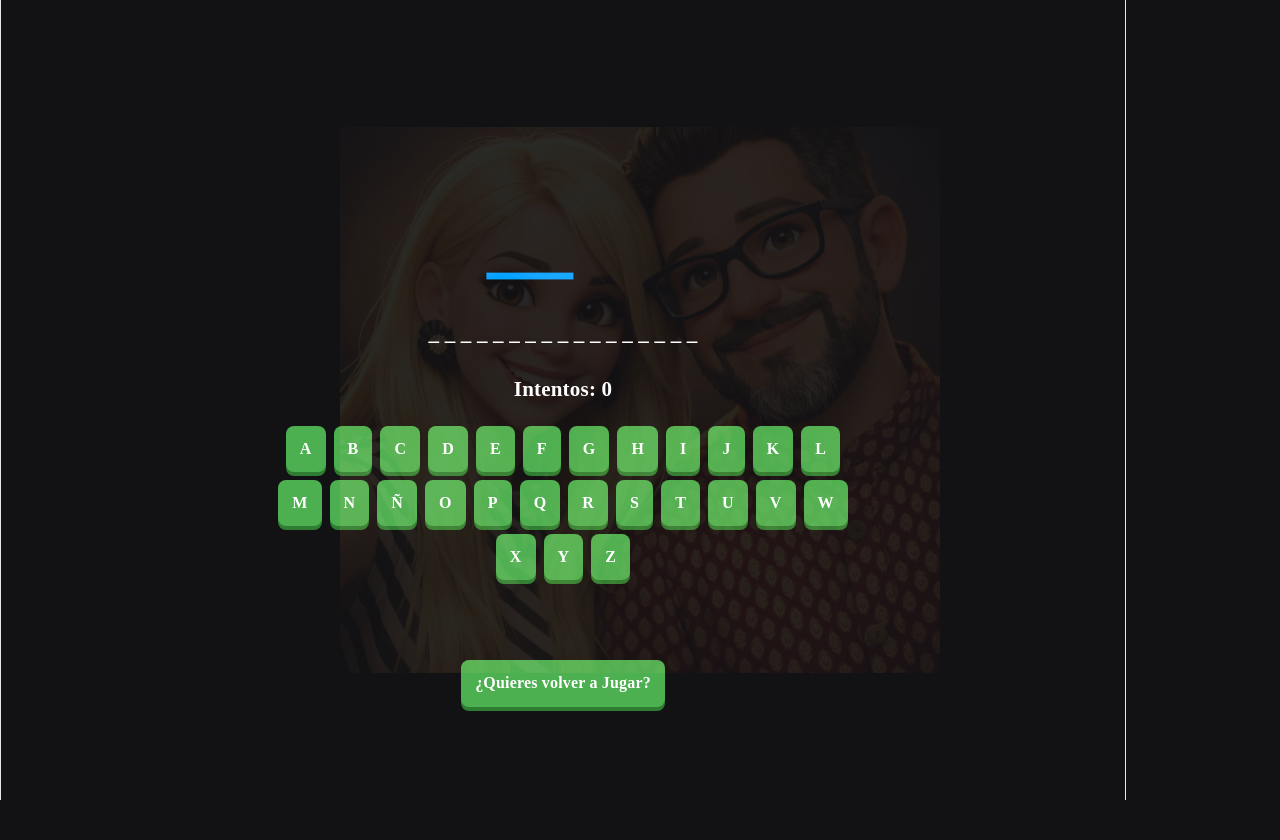
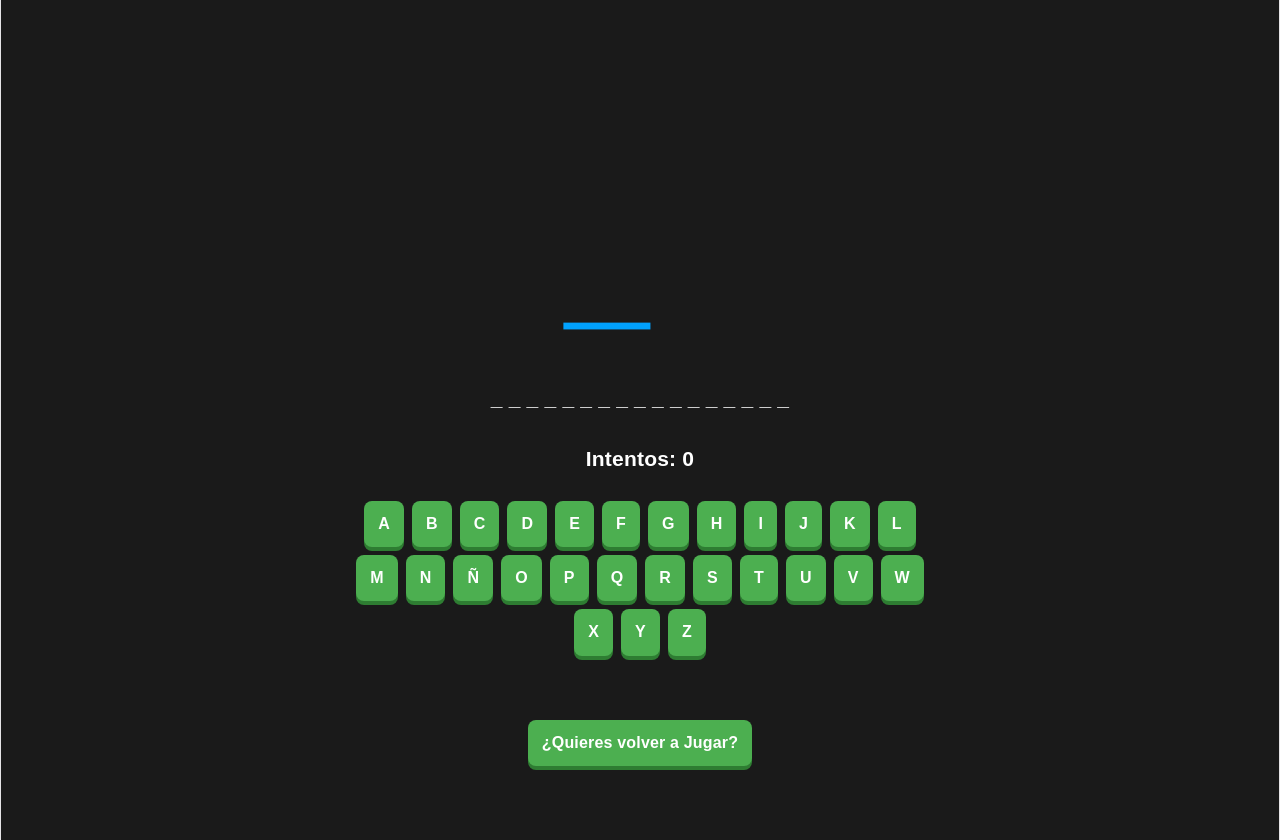
Before and after one commit to marcoams84-ship-it/Markus, a React (Vite) app: page / in a window 1280 px wide. Before the commit the page ends 800 px from the top, so only its background shows below. Built offline with nearby package versions, Linux system fonts and the light colour scheme.

Commit message:
Restauración del juego original

```diff
--- a/src/App.css
+++ b/src/App.css
@@ -1,46 +1,31 @@
-/* FONDO GENERAL */
 body, html, #root {
-  background-color: #121214 !important;
+  background-color: #1a1a1a;
   margin: 0;
   padding: 0;
   min-height: 100vh;
+  width: 100%;
   color: white;
-  overflow-y: auto; /* Permite bajar con el ratón o el dedo */
+  font-family: Arial, sans-serif;
+  overflow-y: auto; /* Permite bajar para ver el botón de reinicio */
 }
 
-/* SELLO DE AUDRY AL FONDO */
-.watermark {
-  position: fixed;
-  top: 50%;
-  left: 50%;
-  transform: translate(-50%, -50%);
-  width: 600px;
-  max-width: 80vw;
-  mix-blend-mode: screen;
-  opacity: 0.1;
-  z-index: 0;
-  pointer-events: none;
-}
-
-/* CONTENEDOR PRINCIPAL */
 .hero {
-  position: relative;
   display: flex;
   flex-direction: column;
   align-items: center;
+  justify-content: center;
   padding: 20px;
-  z-index: 10;
-  gap: 10px;
+  gap: 15px;
+  min-height: 100vh;
+  text-align: center;
 }
 
-/* EL DIBUJO (Tamaño seguro para que no choque arriba) */
 .hang-drawing {
-  width: 200px; /* Tamaño pequeño pero seguro */
+  width: 200px;
   height: auto;
-  margin-top: 10px;
+  margin: 10px 0;
 }
 
-/* TUS BOTONES VERDES DE SIEMPRE */
 button {
   all: unset;
   background: #4caf50;
@@ -53,9 +38,11 @@ button {
   cursor: pointer;
   display: inline-block;
   box-shadow: 0 4px 0 #2e7d32;
+  transition: transform 0.1s ease;
 }
 
+button:hover { background: #43a047; }
 button:active { transform: translateY(2px); box-shadow: 0 2px 0 #2e7d32; }
-button:disabled { background: #555; box-shadow: none; opacity: 0.5; }
+button:disabled { background: #555; box-shadow: none; opacity: 0.5; cursor: not-allowed; }
 
-h3, h2 { text-align: center; margin: 10px 0; }
+h2, h3 { margin: 10px 0; }
--- a/src/App.tsx
+++ b/src/App.tsx
@@ -1,62 +1,43 @@
 
 import { letters } from './Helpers/letters';
-
 import './App.css'
 import { HangImage } from './componentes/HangImage';
 import { useEffect, useState } from 'react';
 import { getRandomWord } from './Helpers/getRandomWord';
 
 function App() {
+  const [word, setWord] = useState(getRandomWord);
+  const [hiddenWord, sethiddenword] = useState('_ '.repeat(word.length));
+  const [attempts, setAttempts] = useState(0);
+  const [lose, setLose] = useState(false);
+  const [won, setWon] = useState(false);
 
-  const [word, setWord] = useState (getRandomWord);
-  const [hiddenWord, sethiddenword] = useState ('_ '.repeat( word.length ));
-  const [ attempts, setAttempts ] = useState(0);
-  const [ lose, setLose ] = useState( false );
-  const [ won, setWon ] = useState( false );
+  useEffect(() => {
+    if (attempts >= 9) setLose(true);
+  }, [attempts]);
 
-  useEffect( () => {
-    if ( attempts >=9 ) {
-      setLose( true )
-    }
-  }, [attempts] );
+  useEffect(() => {
+    const currentHiddenWord = hiddenWord.split(' ').join('');
+    if (currentHiddenWord === word) setWon(true);
+  }, [hiddenWord]);
 
-  useEffect ( () => {
-
-    const currenHiddenWord = hiddenWord.split(' ').join('');
-
-    if ( currenHiddenWord === word) {
-      setWon( true );
-    }
-
-  }, [ hiddenWord ] )
-
-  const checkLetter = ( letter: string ) => {
-
-    if ( lose ) return;
-
-    if ( !word.includes(letter) ) {
-      setAttempts( Math.min( attempts + 1, 9 ) );
+  const checkLetter = (letter: string) => {
+    if (lose || won) return;
+    if (!word.includes(letter)) {
+      setAttempts(Math.min(attempts + 1, 9));
       return;
     }
-
-    const hiddenWordArray = hiddenWord.split(' ')
-
-
-    for ( let i = 0; i < word.length; i++) {
-      if ( word[i] === letter ) {
-      hiddenWordArray[i] = letter;
+    const hiddenWordArray = hiddenWord.split(' ');
+    for (let i = 0; i < word.length; i++) {
+      if (word[i] === letter) hiddenWordArray[i] = letter;
     }
-    }
-
     sethiddenword(hiddenWordArray.join(' '));
-
   }
 
   const newGame = () => {
     const newWord = getRandomWord();
-
-    setWord( newWord );
-    sethiddenword( '_ '.repeat( newWord.length ) );
+    setWord(newWord);
+    sethiddenword('_ '.repeat(newWord.length));
     setAttempts(0);
     setLose(false);
     setWon(false);
@@ -64,37 +45,28 @@ function App() {
 
   return (
     <div className="hero">
-      <img src="/Audry.png" className="watermark" alt="" />
+      <HangImage imageNumber={attempts} />
+      <h3>{hiddenWord}</h3>
+      <h3>Intentos: {attempts}</h3>
+      {lose && <h2>You Lose! - Palabra: {word}</h2>}
+      {won && <h2>You Win! Marco siempre es el mejor</h2>}
 
-      <HangImage imageNumber={ attempts } />
-
-      <h3> { hiddenWord } </h3>
-
-      <h3>Intentos: { attempts }</h3>
-
-      { ( lose ) ? <h2>You Lose! - Palabra: { word } </h2> : '' }
-      { ( won ) ? <h2>You Win! Marco siempre es el mejor</h2> : '' }
-
-     {/* Envuelve los botones en este div para que no salgan en vertical */}
       <div style={{ display: 'flex', flexWrap: 'wrap', justifyContent: 'center', maxWidth: '600px' }}>
-  {
-    letters.map( (letter) => (
+        {letters.map((letter) => (
           <button
-        onClick={ () => checkLetter(letter) }
+            onClick={() => checkLetter(letter)}
             key={letter}
             disabled={lose || won}
           >
-        { letter }
+            {letter}
           </button>
-    ) )
-  }
+        ))}
       </div>
 
-      <br /><br />
-      <button onClick={ newGame } >¿Quieres volver a Jugar?</button>
-
+      <br />
+      <button onClick={newGame}>¿Quieres volver a Jugar?</button>
     </div>
   );
-} // <--- ESTA LLAVE ES LA QUE TE FALTA
+}
 
 export default App;
--- a/src/componentes/HangImage.tsx
+++ b/src/componentes/HangImage.tsx
@@ -18,16 +18,14 @@ interface Props {
     imageNumber: number;
 }
 
-export function HangImage( { imageNumber }: Props ) {
-    if ( imageNumber >= 9 ) {
-        imageNumber = 9;
-    }
+export function HangImage({ imageNumber }: Props) {
+    if (imageNumber >= 9) imageNumber = 9;
 
     return (
         <img
-            src={ images[imageNumber] }
+            src={images[imageNumber]}
             alt="Hang image"
             className="hang-drawing"
         />
     );
-} // <--- ESTA LLAVE FALTABA Y POR ESO SALÍA EN ROJO
+}
```
Lines whose indentation alone changed are shown as unchanged.
